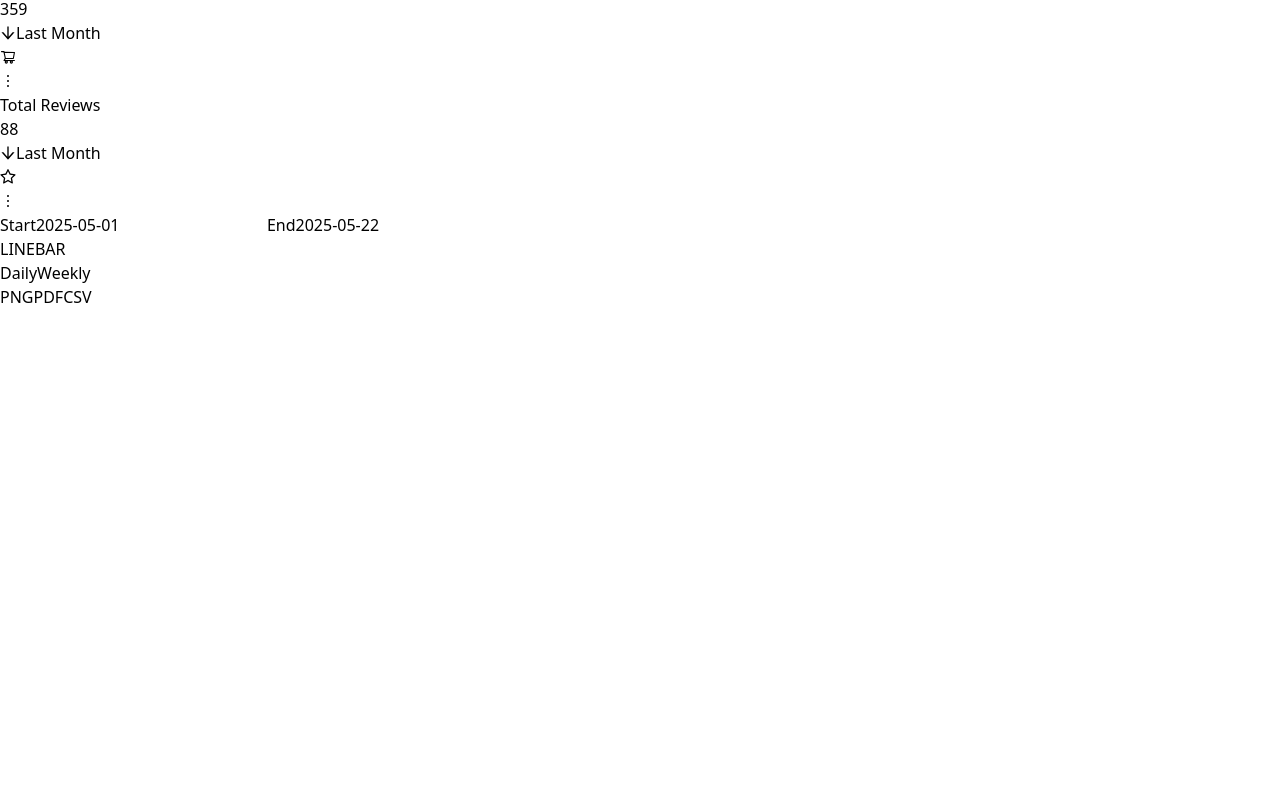
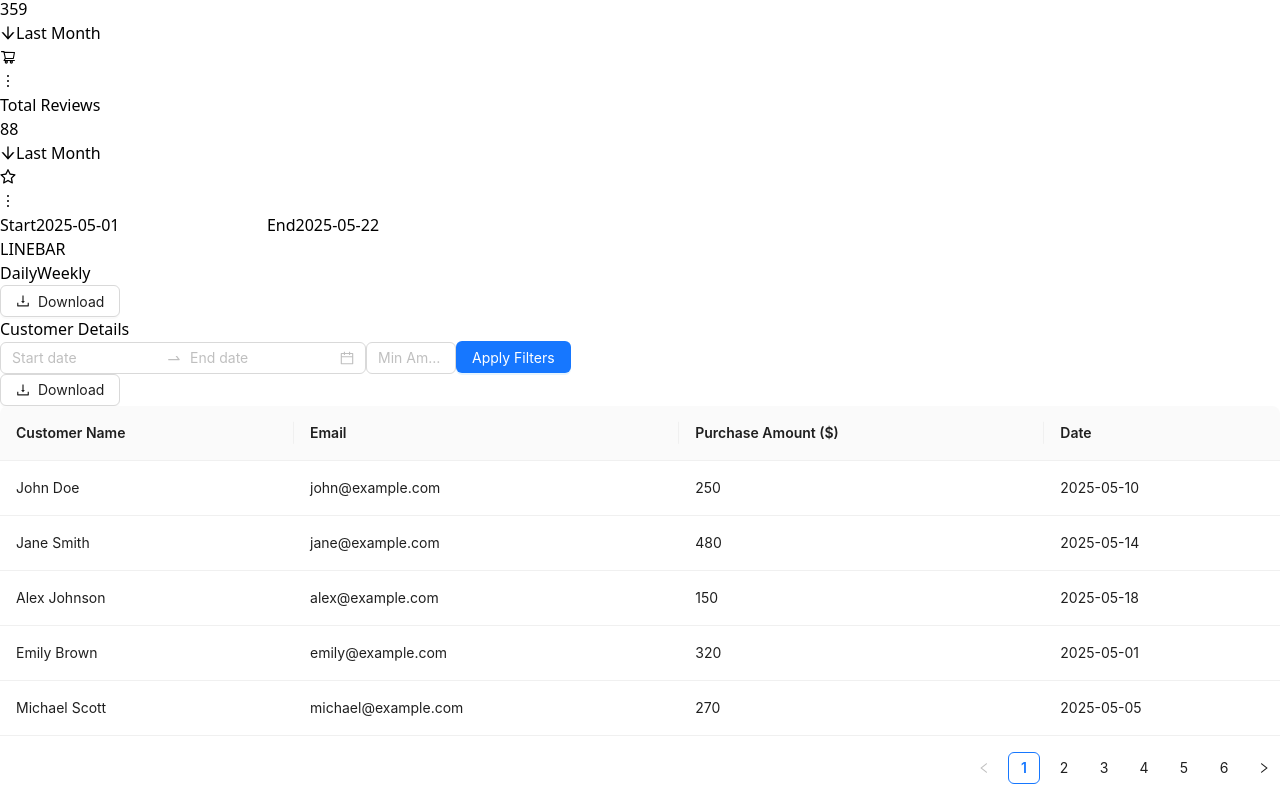
Before and after one commit to harun708280/SalesDashboard-DotPro...., a React (Vite) app in the folder sales-dashboard/: page / in a window 1280 px wide. Shown: the part 1531-2331 px from the top of the page. Before the commit the page ends 1840 px from the top, so only its background shows below. Built offline with nearby package versions, Linux system fonts and the light colour scheme.

Commit message:
create customer table

```diff
--- /dev/null
+++ b/sales-dashboard/src/components/CustomerTable.jsx
@@ -0,0 +1,178 @@
+import React, { useState } from "react";
+import {
+  Table,
+  InputNumber,
+  Button,
+  DatePicker,
+  Space,
+  Dropdown,
+  Menu,
+} from "antd";
+import { DownloadOutlined } from "@ant-design/icons";
+import dayjs from "dayjs";
+import html2canvas from "html2canvas";
+import jsPDF from "jspdf";
+import { saveAs } from "file-saver";
+
+const { RangePicker } = DatePicker;
+
+const data = [
+  { key: "1", name: "John Doe", email: "john@example.com", amount: 250, date: "2025-05-10" },
+  { key: "2", name: "Jane Smith", email: "jane@example.com", amount: 480, date: "2025-05-14" },
+  { key: "3", name: "Alex Johnson", email: "alex@example.com", amount: 150, date: "2025-05-18" },
+  { key: "4", name: "Emily Brown", email: "emily@example.com", amount: 320, date: "2025-05-01" },
+  { key: "5", name: "Michael Scott", email: "michael@example.com", amount: 270, date: "2025-05-05" },
+  { key: "6", name: "Dwight Schrute", email: "dwight@example.com", amount: 390, date: "2025-05-03" },
+  { key: "7", name: "Pam Beesly", email: "pam@example.com", amount: 180, date: "2025-05-07" },
+  { key: "8", name: "Jim Halpert", email: "jim@example.com", amount: 440, date: "2025-05-11" },
+  { key: "9", name: "Stanley Hudson", email: "stanley@example.com", amount: 210, date: "2025-05-13" },
+  { key: "10", name: "Kevin Malone", email: "kevin@example.com", amount: 160, date: "2025-05-15" },
+  { key: "11", name: "Angela Martin", email: "angela@example.com", amount: 300, date: "2025-05-04" },
+  { key: "12", name: "Oscar Martinez", email: "oscar@example.com", amount: 290, date: "2025-05-06" },
+  { key: "13", name: "Phyllis Vance", email: "phyllis@example.com", amount: 310, date: "2025-05-09" },
+  { key: "14", name: "Meredith Palmer", email: "meredith@example.com", amount: 120, date: "2025-05-08" },
+  { key: "15", name: "Creed Bratton", email: "creed@example.com", amount: 500, date: "2025-05-12" },
+  { key: "16", name: "Ryan Howard", email: "ryan@example.com", amount: 230, date: "2025-05-16" },
+  { key: "17", name: "Kelly Kapoor", email: "kelly@example.com", amount: 270, date: "2025-05-17" },
+  { key: "18", name: "Toby Flenderson", email: "toby@example.com", amount: 200, date: "2025-05-19" },
+  { key: "19", name: "Darryl Philbin", email: "darryl@example.com", amount: 350, date: "2025-05-20" },
+  { key: "20", name: "Roy Anderson", email: "roy@example.com", amount: 130, date: "2025-05-02" },
+  { key: "21", name: "Jan Levinson", email: "jan@example.com", amount: 480, date: "2025-05-21" },
+  { key: "22", name: "David Wallace", email: "david@example.com", amount: 390, date: "2025-05-22" },
+  { key: "23", name: "Charles Miner", email: "charles@example.com", amount: 260, date: "2025-05-23" },
+  { key: "24", name: "Holly Flax", email: "holly@example.com", amount: 330, date: "2025-05-24" },
+  { key: "25", name: "Gabe Lewis", email: "gabe@example.com", amount: 170, date: "2025-05-25" },
+  { key: "26", name: "Clark Green", email: "clark@example.com", amount: 210, date: "2025-05-26" },
+  { key: "27", name: "Pete Miller", email: "pete@example.com", amount: 140, date: "2025-05-27" },
+  { key: "28", name: "Nellie Bertram", email: "nellie@example.com", amount: 260, date: "2025-05-28" },
+  { key: "29", name: "Andy Bernard", email: "andy@example.com", amount: 190, date: "2025-05-29" },
+  { key: "30", name: "Robert California", email: "robert@example.com", amount: 450, date: "2025-05-30" },
+];
+
+
+const CustomerTable = () => {
+  const [filteredData, setFilteredData] = useState(data);
+  const [amount, setAmount] = useState(null);
+  const [dateRange, setDateRange] = useState(null);
+
+  const columns = [
+    {
+      title: "Customer Name",
+      dataIndex: "name",
+      key: "name",
+    },
+    {
+      title: "Email",
+      dataIndex: "email",
+      key: "email",
+    },
+    {
+      title: "Purchase Amount ($)",
+      dataIndex: "amount",
+      key: "amount",
+    },
+    {
+      title: "Date",
+      dataIndex: "date",
+      key: "date",
+    },
+  ];
+
+  const handleFilter = () => {
+    let filtered = [...data];
+
+    if (amount) {
+      filtered = filtered.filter((item) => item.amount >= amount);
+    }
+
+    if (dateRange && dateRange.length === 2) {
+      const [start, end] = dateRange;
+      filtered = filtered.filter((item) => {
+        const itemDate = dayjs(item.date);
+        return (
+          itemDate.isAfter(start.subtract(1, "day")) &&
+          itemDate.isBefore(end.add(1, "day"))
+        );
+      });
+    }
+
+    setFilteredData(filtered);
+  };
+
+  const downloadCSV = () => {
+    const csvRows = [
+      ["Name", "Email", "Amount", "Date"],
+      ...filteredData.map((row) => [row.name, row.email, row.amount, row.date]),
+    ]
+      .map((e) => e.join(","))
+      .join("\n");
+
+    const blob = new Blob([csvRows], { type: "text/csv;charset=utf-8;" });
+    saveAs(blob, "customer-data.csv");
+  };
+
+  const downloadPDF = () => {
+    const table = document.getElementById("customer-table");
+    html2canvas(table).then((canvas) => {
+      const imgData = canvas.toDataURL("image/png");
+      const pdf = new jsPDF("p", "mm", "a4");
+      const width = pdf.internal.pageSize.getWidth();
+      const height = (canvas.height * width) / canvas.width;
+      pdf.addImage(imgData, "PNG", 0, 0, width, height);
+      pdf.save("customer-data.pdf");
+    });
+  };
+
+  const downloadMenu = (
+    <Menu
+      items={[
+        {
+          key: "csv",
+          label: "Download CSV",
+          onClick: downloadCSV,
+        },
+        {
+          key: "pdf",
+          label: "Download PDF",
+          onClick: downloadPDF,
+        },
+      ]}
+    />
+  );
+
+  return (
+    <div className="p-4 mx-4 bg-white rounded-lg shadow-md">
+      <h2 className="text-xl font-semibold mb-4">Customer Details</h2>
+
+      <div className="mb-4 flex justify-between flex-wrap">
+        <div className="flex-wrap flex gap-3">
+          <RangePicker onChange={(dates) => setDateRange(dates)} />
+          <InputNumber
+            min={0}
+            placeholder="Min Amount"
+            value={amount}
+            onChange={(value) => setAmount(value)}
+          />
+          <Button type="primary" onClick={handleFilter}>
+            Apply Filters
+          </Button>
+        </div>
+
+        {/* Download Dropdown Button */}
+        <Dropdown overlay={downloadMenu} placement="bottomRight" arrow>
+          <Button icon={<DownloadOutlined />}>Download</Button>
+        </Dropdown>
+      </div>
+
+      <div id="customer-table">
+        <Table
+          columns={columns}
+          dataSource={filteredData}
+          pagination={{ pageSize: 5 }}
+        />
+      </div>
+    </div>
+  );
+};
+
+export default CustomerTable;
--- a/sales-dashboard/src/components/SalesChart.jsx
+++ b/sales-dashboard/src/components/SalesChart.jsx
@@ -1,6 +1,14 @@
 import React, { useState } from "react";
 import {
-  LineChart, Line, BarChart, Bar, XAxis, YAxis, Tooltip, CartesianGrid, ResponsiveContainer,
+  LineChart,
+  Line,
+  BarChart,
+  Bar,
+  XAxis,
+  YAxis,
+  Tooltip,
+  CartesianGrid,
+  ResponsiveContainer,
 } from "recharts";
 import DatePicker from "react-datepicker";
 import "react-datepicker/dist/react-datepicker.css";
@@ -8,6 +16,8 @@ import html2canvas from "html2canvas";
 import { saveAs } from "file-saver";
 import jsPDF from "jspdf";
 import { startOfWeek, format } from "date-fns";
+import { Button, Dropdown, Menu } from "antd";
+import { DownloadOutlined } from "@ant-design/icons";
 
 // Generate dummy data dynamically from May 1 to today
 const generateDummyData = () => {
@@ -50,6 +60,7 @@ const SalesChart = () => {
 
   const filteredData = viewType === "daily" ? filteredDailyData : getWeeklyData(filteredDailyData);
 
+  // Download Handlers
   const downloadImage = () => {
     const chartEl = document.getElementById("chart-container");
     html2canvas(chartEl).then((canvas) => {
@@ -63,7 +74,9 @@ const SalesChart = () => {
     const csv = [
       ["Date", "Sales"],
       ...filteredData.map((row) => [row.date, row.sales]),
-    ].map((e) => e.join(",")).join("\n");
+    ]
+      .map((e) => e.join(","))
+      .join("\n");
 
     const blob = new Blob([csv], { type: "text/csv;charset=utf-8;" });
     saveAs(blob, "sales-data.csv");
@@ -81,12 +94,37 @@ const SalesChart = () => {
     });
   };
 
+  // Ant Design Dropdown Menu
+  const downloadMenu = (
+    <Menu
+      items={[
+        {
+          key: "png",
+          label: "Download PNG",
+          onClick: downloadImage,
+        },
+        {
+          key: "csv",
+          label: "Download CSV",
+          onClick: downloadCSV,
+        },
+        {
+          key: "pdf",
+          label: "Download PDF",
+          onClick: downloadPDF,
+        },
+      ]}
+    />
+  );
+
   return (
-    <div className="bg-white mx-4 my-12 p-4 rounded-xl shadow-md  ">
+    <div className="bg-white mx-4 my-12 p-4 rounded-xl shadow-md">
       <div className="flex flex-wrap items-center justify-between gap-4 mb-4">
         {/* Date Range Picker */}
         <div className="flex items-center gap-2 flex-wrap">
-          <label className="px-3 py-1 rounded text-sm font-medium uppercase bg-blue-600 text-white ml-2">Start</label>
+          <label className="px-3 py-1 rounded text-sm font-medium uppercase bg-blue-600 text-white ml-2">
+            Start
+          </label>
           <DatePicker
             selected={startDate}
             onChange={(date) => date && setStartDate(date)}
@@ -97,7 +135,9 @@ const SalesChart = () => {
             dateFormat="yyyy-MM-dd"
             className="border p-1 rounded"
           />
-          <label className="px-3 py-1 rounded text-sm font-medium uppercase bg-blue-600 text-white ml-2">End</label>
+          <label className="px-3 py-1 rounded text-sm font-medium uppercase bg-blue-600 text-white ml-2">
+            End
+          </label>
           <DatePicker
             selected={endDate}
             onChange={(date) => date && setEndDate(date)}
@@ -111,7 +151,7 @@ const SalesChart = () => {
           />
         </div>
 
-        {/* Chart Type */}
+        {/* Chart Type Buttons */}
         <div className="flex gap-2">
           {["line", "bar"].map((type) => (
             <button
@@ -126,7 +166,7 @@ const SalesChart = () => {
           ))}
         </div>
 
-        {/* View Type */}
+        {/* View Type Buttons */}
         <div className="flex gap-2">
           {["daily", "weekly"].map((type) => (
             <button
@@ -141,21 +181,13 @@ const SalesChart = () => {
           ))}
         </div>
 
-        {/* Download */}
-        <div className="flex gap-2">
-          <button onClick={downloadImage} className="px-3 py-1 bg-blue-500 text-white rounded text-sm">
-            PNG
-          </button>
-          <button onClick={downloadPDF} className="px-3 py-1 bg-red-500 text-white rounded text-sm">
-            PDF
-          </button>
-          <button onClick={downloadCSV} className="px-3 py-1 bg-green-500 text-white rounded text-sm">
-            CSV
-          </button>
-        </div>
+        {/* Download Dropdown */}
+        <Dropdown overlay={downloadMenu} placement="bottomRight" arrow>
+          <Button icon={<DownloadOutlined />}>Download</Button>
+        </Dropdown>
       </div>
 
-      {/* Chart */}
+      {/* Chart Container */}
       <div id="chart-container" className="h-72">
         <ResponsiveContainer width="100%" height="100%">
           {chartType === "line" ? (
--- a/sales-dashboard/src/page/Dashboard.jsx
+++ b/sales-dashboard/src/page/Dashboard.jsx
@@ -2,12 +2,14 @@
 import React from 'react';
 import Card from '../components/Card';
 import SalesChart from '../components/SalesChart';
+import CustomerTable from '../components/CustomerTable';
 
 const Dashboard = () => {
     return (
         <div className=''>
             <Card/>
             <SalesChart/>
+            <CustomerTable/>
             </div>
     );
 };
```
